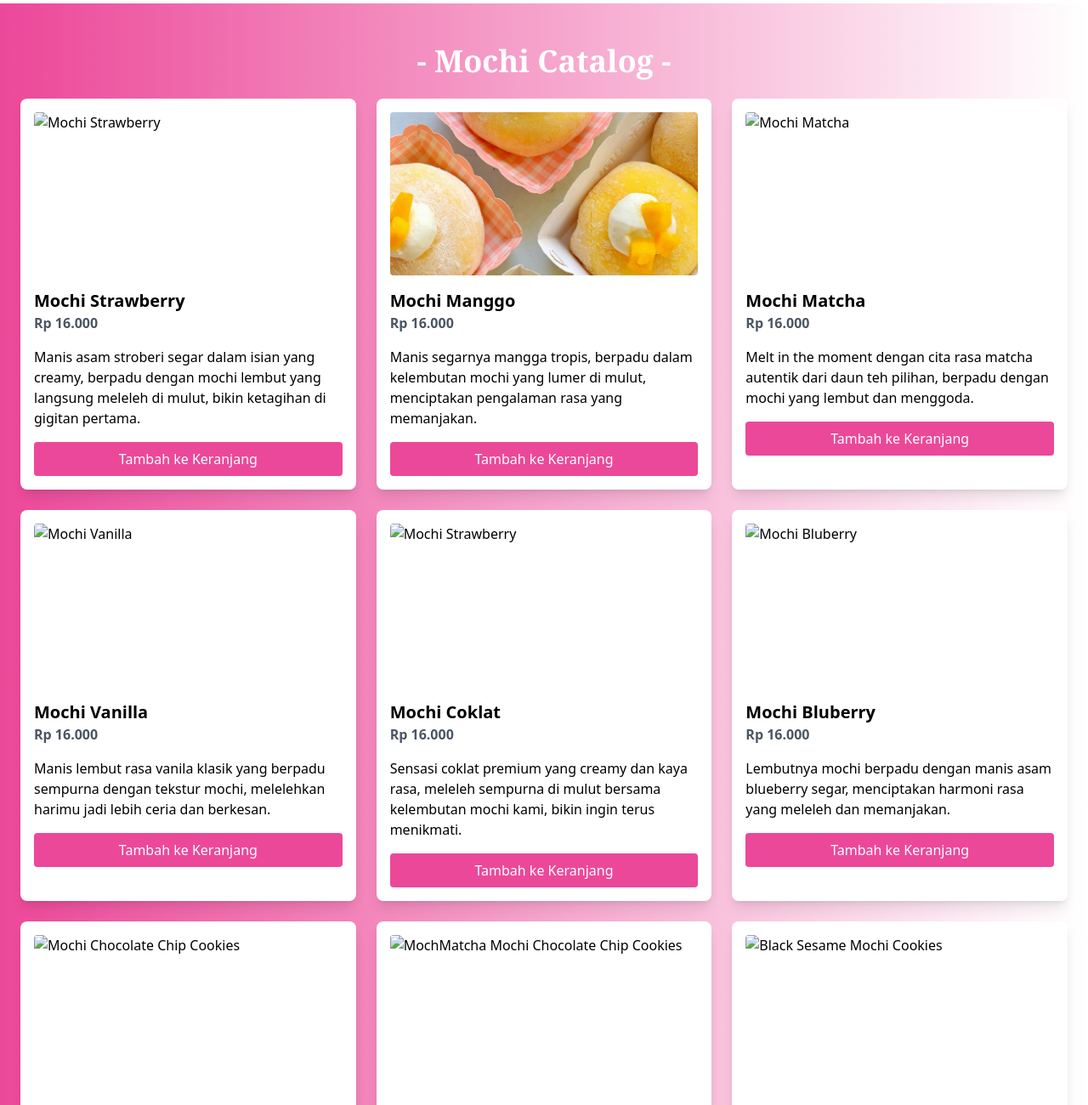
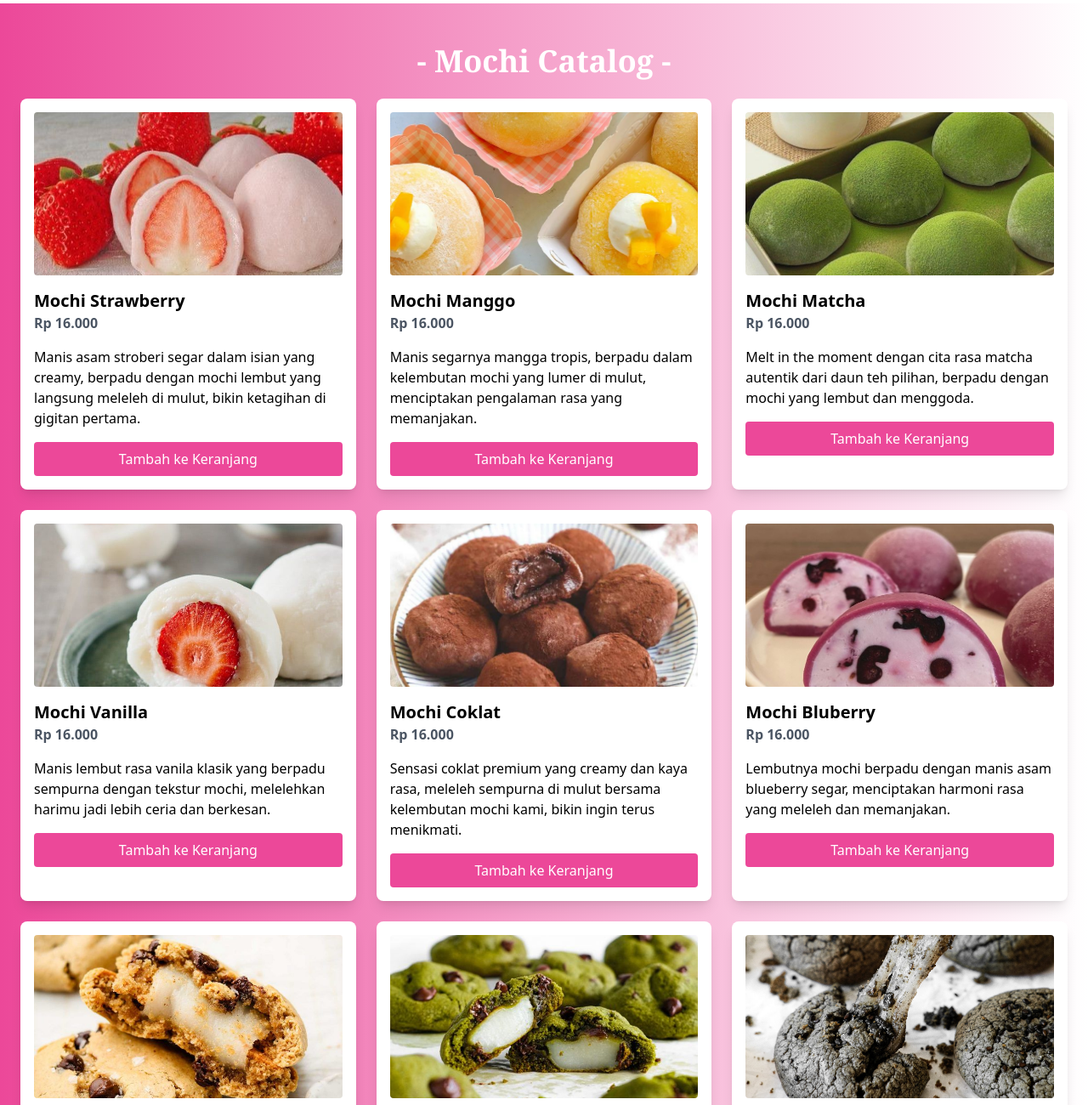
Before and after one commit to Geubrinaa/MeltInMochi, a plain HTML site: page utama.html in a window 1280 px wide. Shown: the part 900-2200 px from the top of the page at 85% size. Drawn offline with nearby package versions, Linux system fonts and the light colour scheme.

Commit message:
Update utama.html-images

```diff
--- a/utama.html
+++ b/utama.html
@@ -17,7 +17,7 @@
     >
     <div class="flex justify-between items-center">
         <div class="flex items-center space-x-4">
-          <img src="/picture/logo.png" alt="Logo" class="h-20 w-25" />
+          <img src="/picture/logoo.png" alt="Logo" class="h-20 w-25" />
         </div>
 
         <div class="flex space-x-6">
@@ -88,7 +88,7 @@
         <!-- Mochi Item 1 -->
         <div class="bg-white rounded-lg shadow-lg p-4 transform hover:scale-105 transition-transform">
           <img
-            src="/picture/strawberry.jpeg"
+            src="/picture/strawberi.jpeg"
             alt="Mochi Strawberry"
             class="w-full h-48 object-cover rounded mb-4"
           />
@@ -122,7 +122,7 @@
          <!-- Mochi Item 3 -->
          <div class="bg-white rounded-lg shadow-lg p-4 transform hover:scale-105 transition-transform">
           <img
-            src="picture/matcha.jpeg"
+            src="picture/matchaa.jpeg"
             alt="Mochi Matcha"
             class="w-full h-48 object-cover rounded mb-4"
           />
@@ -139,7 +139,7 @@
          <!-- Mochi Item 4 -->
          <div class="bg-white rounded-lg shadow-lg p-4 transform hover:scale-105 transition-transform">
           <img
-            src="picture/vanilla.jpeg"
+            src="picture/vanila.jpeg"
             alt="Mochi Vanilla"
             class="w-full h-48 object-cover rounded mb-4"
           />
@@ -156,7 +156,7 @@
         <!-- Mochi Item 5 -->
         <div class="bg-white rounded-lg shadow-lg p-4 transform hover:scale-105 transition-transform">
           <img
-            src="/picture/coklat.jpeg"
+            src="/picture/chocolat.jpeg"
             alt="Mochi Strawberry"
             class="w-full h-48 object-cover rounded mb-4"
           />
@@ -173,7 +173,7 @@
           <!-- Mochi Item 6 -->
           <div class="bg-white rounded-lg shadow-lg p-4 transform hover:scale-105 transition-transform">
             <img
-              src="/picture/bluberry.jpeg"
+              src="/picture/blueberry.jpeg"
               alt="Mochi Bluberry"
               class="w-full h-48 object-cover rounded mb-4"
             />
@@ -191,7 +191,7 @@
           <!-- Mochi Item 7 -->
           <div class="bg-white rounded-lg shadow-lg p-4 transform hover:scale-105 transition-transform">
             <img
-              src="picture/cookiesmochi.jpeg"
+              src="picture/cookiesm.jpeg"
               alt="Mochi Chocolate Chip Cookies"
               class="w-full h-48 object-cover rounded mb-4"
             />
@@ -209,7 +209,7 @@
           <!-- Mochi Item 8 -->
           <div class="bg-white rounded-lg shadow-lg p-4 transform hover:scale-105 transition-transform">
             <img
-              src="picture/matchacookies.jpeg"
+              src="picture/matchacook.jpeg"
               alt="MochMatcha Mochi Chocolate Chip Cookies"
               class="w-full h-48 object-cover rounded mb-4"
             />
@@ -227,7 +227,7 @@
           <!-- Mochi Item 9 -->
           <div class="bg-white rounded-lg shadow-lg p-4 transform hover:scale-105 transition-transform">
             <img
-              src="picture/blacksesame.jpeg"
+              src="picture/blacksamse.jpeg"
               alt="Black Sesame Mochi Cookies"
               class="w-full h-48 object-cover rounded mb-4"
             />
```
Also changed, not shown: index.html (+1 -1 lines).
